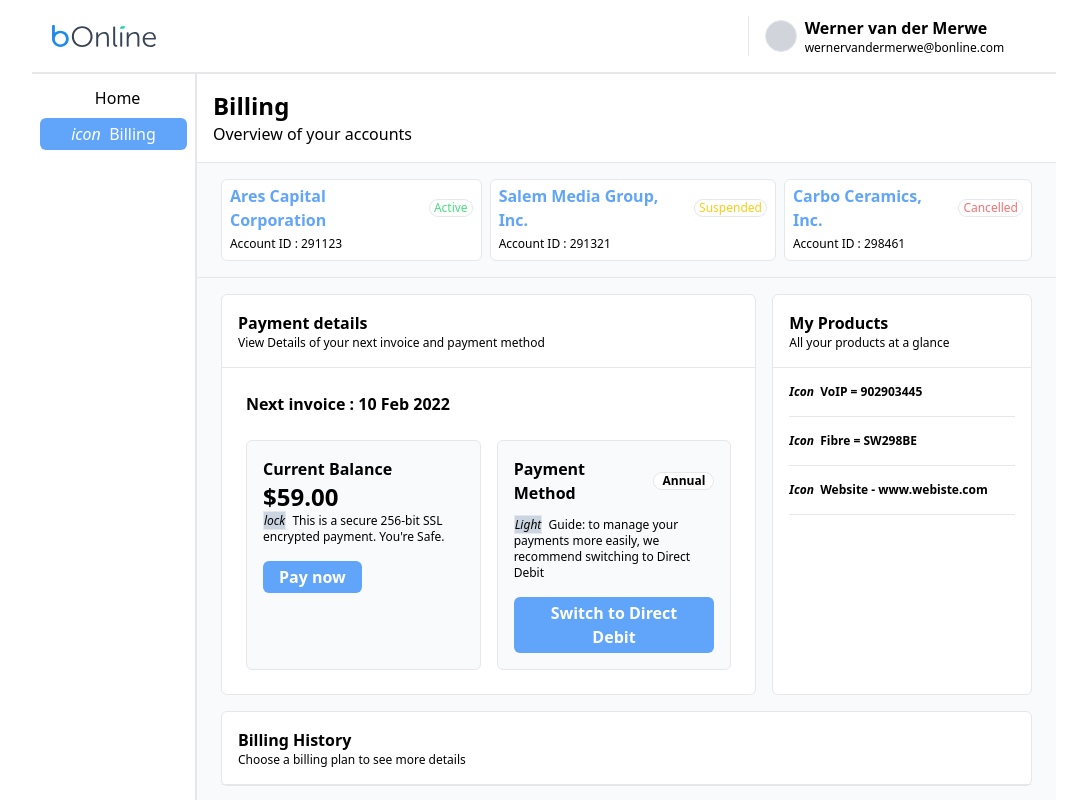
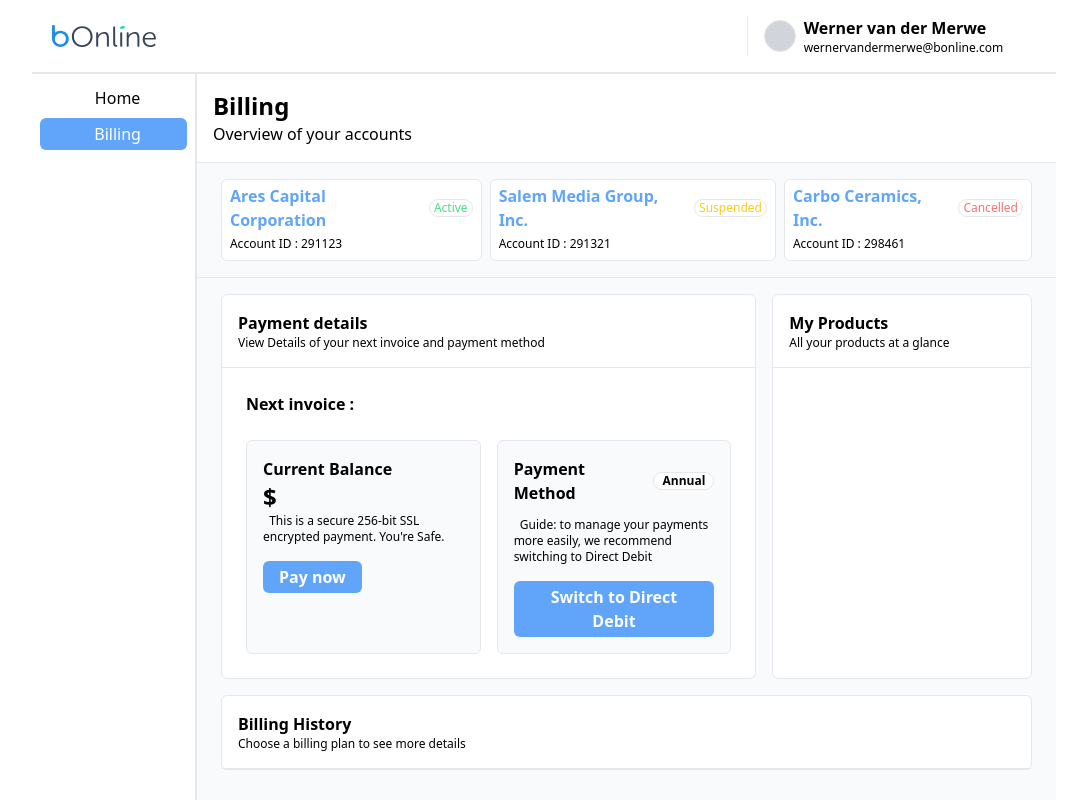
Before and after one commit to WernervanderMerwe/bonline-test, a Vue app: page / in a window 1280 px wide. Shown: the top 800 px of the page, without its empty margins (96-1183 px from the left). Built offline with nearby package versions, Linux system fonts and the light colour scheme.

Commit message:
Payment Details and My Products reactive

```diff
--- a/src/components/ContentTabs.vue
+++ b/src/components/AccountTabs.vue
@@ -1,9 +1,10 @@
 <template>
   <div class="px-6 py-4 border-b flex row-auto gap-2">
     <div
-      class="border rounded-md p-1 px-2 bg-white"
+      class="border rounded-md p-1 px-2 bg-white hover:cursor-pointer"
       v-for="account in jsonData"
       :key="account.account_id"
+      @click="saveAccountData(account)"
     >
       <div class="flex row-auto gap-2">
         <p class="font-bold text-blue-400">{{ account.business_name }}</p>
@@ -22,46 +23,35 @@
           }}
         </div>
       </div>
+
       <p class="text-xs leading-6">
         Account ID :
         {{ account.account_id }}
       </p>
     </div>
-
-    <!-- <div class="border rounded-md p-1 px-2 bg-white">
-      <div class="flex row-auto gap-2">
-        <p class="font-bold text-blue-400">Mobis Valium</p>
-        <div
-          class="border rounded-full px-2 text-xs font-bold my-auto text-green-300"
-        >
-          Active
-        </div>
-      </div>
-      <p class="text-xs leading-6">Account ID : 63531691</p>
-    </div>
-
-    <div class="border rounded-md p-1 px-2 bg-white">
-      <div class="flex row-auto gap-2">
-        <p class="font-bold text-blue-400">Jereme Hunt 3</p>
-        <div
-          class="border rounded-full px-2 text-xs font-bold my-auto text-green-300"
-        >
-          Active
-        </div>
-      </div>
-      <p class="text-xs leading-6">Account ID : 63531691</p>
-    </div> -->
   </div>
 </template>
 
 <script>
+import { eventBus } from "./../main";
+
 export default {
-  name: "ContentTabs",
+  name: "AccountTabs",
   props: {
     jsonData: {
       type: Array,
       required: true,
     },
   },
+  data() {
+    return {
+      accountData: {},
+    };
+  },
+  methods: {
+    saveAccountData(account) {
+      eventBus.$emit("changeAccountData", account);
+    },
+  },
 };
 </script>
--- a/src/components/Content.vue
+++ b/src/components/Content.vue
@@ -4,32 +4,40 @@
       <p class="font-bold text-2xl">Billing</p>
       <p>Overview of your accounts</p>
     </div>
-    <content-tabs :jsonData="data"></content-tabs>
+    <account-tabs :jsonData="data"></account-tabs>
     <div class="grid grid-cols-3 px-6 gap-4 pt-4">
-      <payment-details></payment-details>
-      <my-products></my-products>
+      <payment-details :accountData="accountData"></payment-details>
+      <my-products :accountData="accountData"></my-products>
       <billing-history></billing-history>
     </div>
   </div>
 </template>
 
 <script>
-import ContentTabs from "./ContentTabs.vue";
+import { eventBus } from "./../main.js";
+
+import AccountTabs from "./AccountTabs.vue";
 import PaymentDetails from "./PaymentDetails.vue";
 import MyProducts from "./MyProducts.vue";
 import BillingHistory from "./BillingHistory.vue";
 
-import data from "./../../instructions/Data.json";
+import Data from "./../../instructions/Data.json";
 
 export default {
   name: "appContent",
   data() {
     return {
-      data: data,
+      data: Data,
+      accountData: {},
     };
   },
+  created() {
+    eventBus.$on("changeAccountData", (accountData) => {
+      this.accountData = accountData;
+    });
+  },
   components: {
-    contentTabs: ContentTabs,
+    accountTabs: AccountTabs,
     paymentDetails: PaymentDetails,
     myProducts: MyProducts,
     billingHistory: BillingHistory,
--- a/src/components/MyProducts.vue
+++ b/src/components/MyProducts.vue
@@ -5,7 +5,16 @@
       <p class="text-xs">All your products at a glance</p>
     </div>
 
-    <div class="border-b mx-4 py-4 font-semibold text-xs">
+    <div
+      v-for="product in accountData.products"
+      :key="product.product_detail"
+      class="border-b mx-4 py-4 font-semibold text-xs"
+    >
+      <i>Icon</i>&nbsp; {{ product.product_kind }} =
+      {{ product.product_detail }}
+    </div>
+
+    <!-- <div class="border-b mx-4 py-4 font-semibold text-xs">
       <i>Icon</i>&nbsp; VoIP = 902903445
     </div>
 
@@ -15,12 +24,18 @@
 
     <div class="border-b mx-4 py-4 font-semibold text-xs">
       <i>Icon</i>&nbsp; Website - www.webiste.com
-    </div>
+    </div> -->
   </div>
 </template>
 
 <script>
 export default {
   name: "MyProducts",
+  props: {
+    accountData: {
+      type: Object,
+      required: true,
+    },
+  },
 };
 </script>
--- a/src/components/Navbar.vue
+++ b/src/components/Navbar.vue
@@ -4,8 +4,8 @@
       <img alt="bOnline logo" src="./../assets/bOnline-logo.svg" />
     </div>
     <div class="m-4 col-end-4 flex">
-      <div class="bellIcon border-r mr-4 my-auto">
-        <!-- <font-awesome-icon icon="fa-regular fa-bell" /> -->
+      <div class="bellIcon mr-4 my-auto">
+        <font-awesome-icon icon="fa-solid fa-bell" />
       </div>
       <div class="accountUser flex flex-row border-l pl-4">
         <div
--- a/src/components/PaymentDetails.vue
+++ b/src/components/PaymentDetails.vue
@@ -8,16 +8,18 @@
     </div>
 
     <div class="p-6">
-      <p class="font-bold">Next invoice : 10 Feb 2022</p>
+      <p class="font-bold">
+        Next invoice : {{ accountData.next_invoice_date }}
+      </p>
     </div>
 
     <div class="grid grid-cols-2 gap-4 px-6 pb-6">
       <div class="border p-4 rounded-md bg-slate-50">
         <p class="font-bold">Current Balance</p>
-        <p class="font-bold text-2xl">$59.00</p>
+        <p class="font-bold text-2xl">${{ accountData.balance }}</p>
         <p class="text-xs">
-          <i class="border bg-slate-300">lock</i>&nbsp; This is a secure 256-bit
-          SSL encrypted payment. You're Safe.
+          <font-awesome-icon icon="fa-solid fa-lock" />&nbsp; This is a secure
+          256-bit SSL encrypted payment. You're Safe.
         </p>
         <button
           class="bg-blue-400 rounded-md px-4 py-1 text-white mt-4 font-semibold"
@@ -27,17 +29,34 @@
       </div>
 
       <div class="border p-4 rounded-md bg-slate-50">
-        <div class="flex row-auto gap-2 mb-3">
+        <div class="flex row-auto gap-1 mb-3">
           <p class="font-bold">Payment Method</p>
+
           <div
+            v-if="accountData.payment_method === 'MP'"
+            class="font-bold text-xs border bg-white rounded-full px-2 my-auto"
+          >
+            Monthly
+          </div>
+
+          <div
+            v-else-if="accountData.payment_method === 'DD'"
+            class="font-bold text-xs border bg-white rounded-full my-auto text-center"
+          >
+            Direct Debit
+          </div>
+
+          <div
+            v-else
             class="font-bold text-xs border bg-white rounded-full px-2 my-auto"
           >
             Annual
           </div>
         </div>
         <p class="text-xs">
-          <i class="border bg-slate-300">Light</i>&nbsp; Guide: to manage your
-          payments more easily, we recommend switching to Direct Debit
+          <font-awesome-icon icon="fa-solid fa-lightbulb" />
+          &nbsp; Guide: to manage your payments more easily, we recommend
+          switching to Direct Debit
         </p>
         <button
           class="bg-blue-400 rounded-md px-4 py-1 text-white mt-4 font-semibold"
@@ -52,5 +71,11 @@
 <script>
 export default {
   name: "PaymentDetails",
+  props: {
+    accountData: {
+      type: Object,
+      required: true,
+    },
+  },
 };
 </script>
--- a/src/components/Sidebar.vue
+++ b/src/components/Sidebar.vue
@@ -3,11 +3,11 @@
     <!-- Customize colors later -->
     <!-- animate the rounded edges on hover? -->
     <button class="py-1 rounded-md hover:bg-blue-400 hover:text-white">
-      <!-- <font-awesome-icon icon="fa-solid fa-house" /> -->
+      <font-awesome-icon icon="fa-solid fa-house" />
       &nbsp; Home
     </button>
     <button class="py-1 rounded-md bg-blue-400 text-white">
-      <i>icon</i>&nbsp; Billing
+      <font-awesome-icon icon="fa-solid fa-wallet" />&nbsp; Billing
     </button>
   </div>
 </template>
--- a/src/main.js
+++ b/src/main.js
@@ -3,10 +3,16 @@
 import "./assets/tailwind.css";
 
 import { library } from "@fortawesome/fontawesome-svg-core";
-import { faHouse, faBell } from "@fortawesome/free-solid-svg-icons";
+import {
+  faHouse,
+  faBell,
+  faWallet,
+  faLightbulb,
+  faLock,
+} from "@fortawesome/free-solid-svg-icons";
 import { FontAwesomeIcon } from "@fortawesome/vue-fontawesome";
 
-library.add(faHouse, faBell);
+library.add(faHouse, faBell, faWallet, faLightbulb, faLock);
 
 Vue.component("font-awesome-icon", FontAwesomeIcon);
 
```
